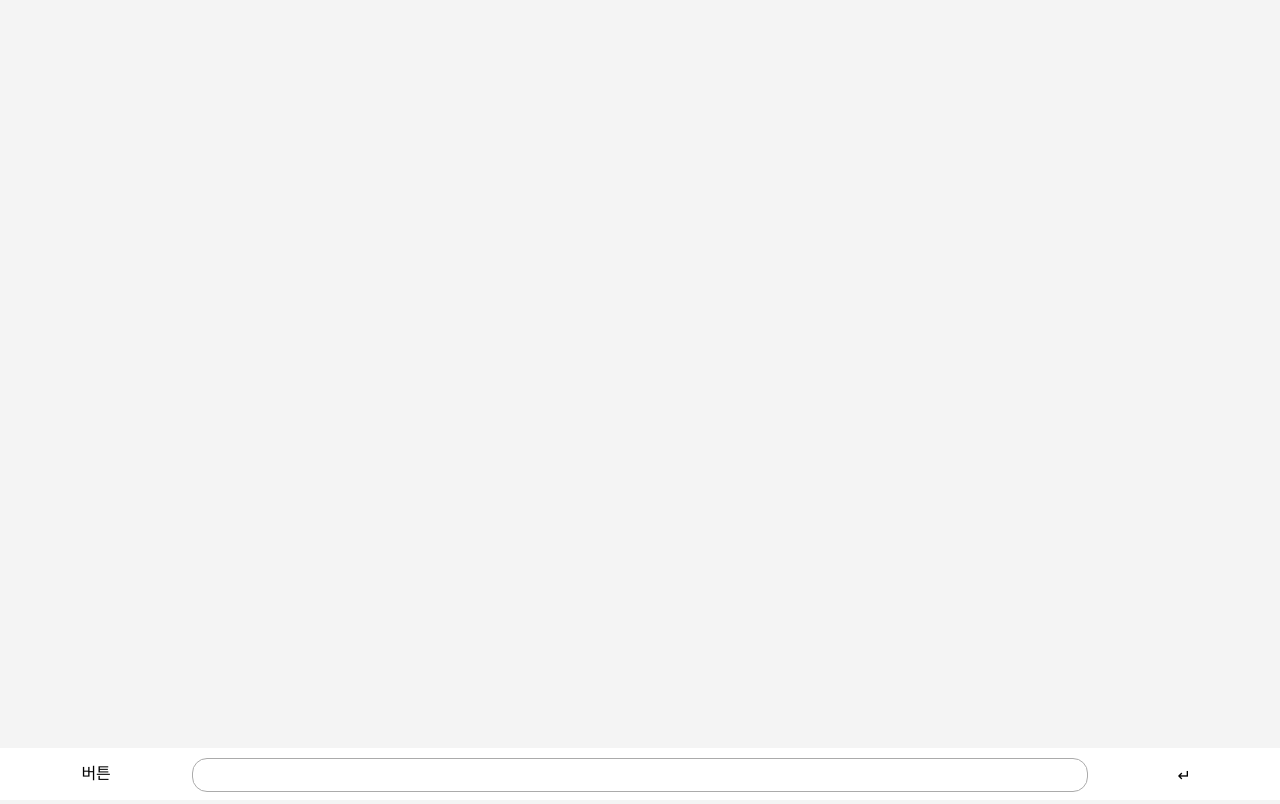
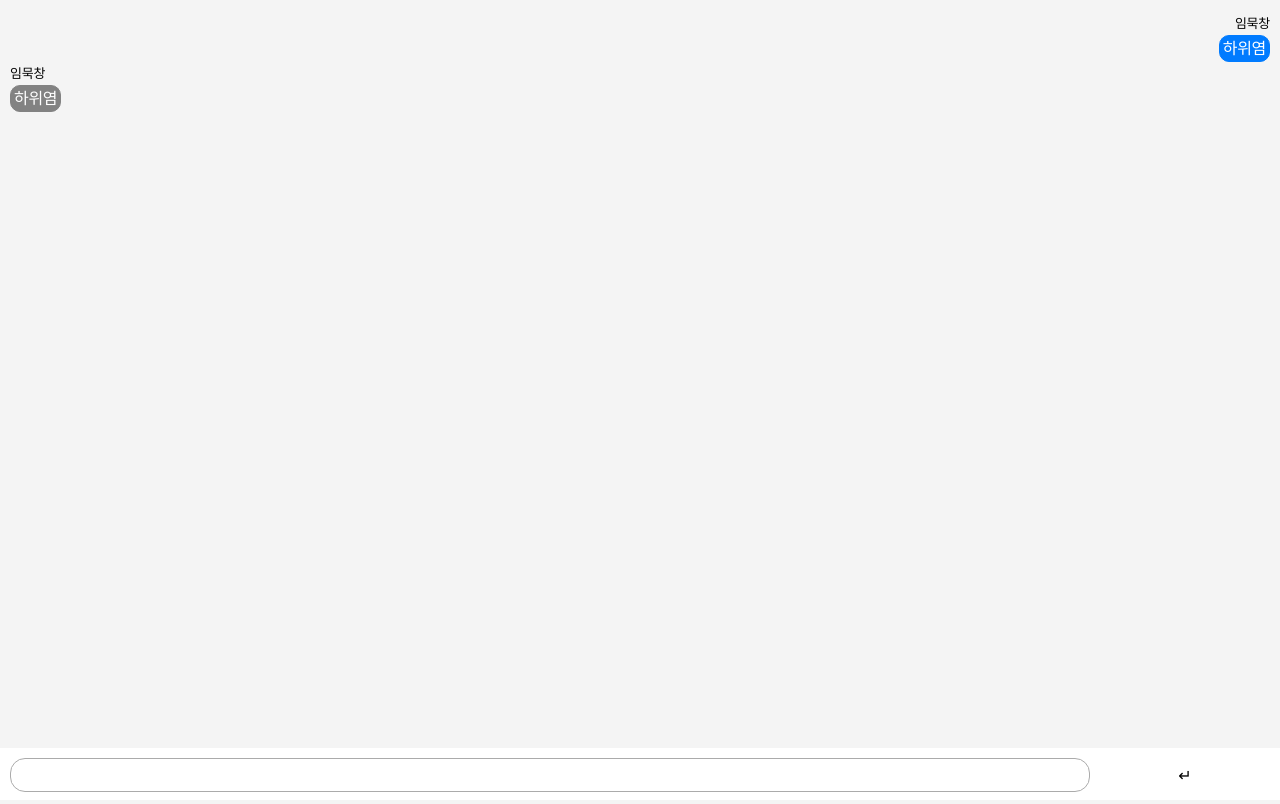
Before and after one commit to blackMoja/chat, a Vue app: page / in a window 1280 px wide. Built offline with nearby package versions, Linux system fonts and the light colour scheme.

Commit message:
[퍼블리싱]
- 채팅 퍼블리싱 완료

```diff
--- a/src/views/chat.vue
+++ b/src/views/chat.vue
@@ -1,10 +1,24 @@
 <template>
 	<div class="container">
-		<div class="contents"></div>
+		<div class="contents">
+			<!-- send -->
+			<div class="contents-line send">
+				<p class="contents-member">
+					<!-- <img src="" /> -->
+					<span class="send send-member">임묵창</span>
+				</p>
+				<p class="contents-msg send send-msg">하위염</p>
+			</div>
+			<!-- receive -->
+			<div class="contents-line receive">
+				<p class="contents-member">
+					<!-- <img src="" /> -->
+					<span class="receive receive-member">임묵창</span>
+				</p>
+				<p class="contents-msg receive receive-msg">하위염</p>
+			</div>
+		</div>
 		<div class="bottom-container">
-			<div class="chat-etc-box">
-				<a href="#" @click.prevent>버튼</a>
-			</div>
 			<div class="chat-textarea-box" id="chatBox">
 				<ResizableTextarea>
 					<textarea class="chat-textarea" ref="chatBox" rows="1" :value="msg" @input="typingMessage"></textarea>
@@ -60,8 +74,46 @@ export default {
 .contents {
 	height: calc(100% - 52px);
 	width: 100%;
+	padding: 10px;
+}
+.contents-line {
+	width: 100%;
+	height: 50px;
+}
+.contents-member {
+	font-size: 13px;
+	padding: 3px 0;
+}
+.contents-msg {
+	border-radius: 10px;
+	padding: 3px;
+}
+.send {
+	clear: both;
+	float: right;
+}
+.send-member {
+	padding: 3px 0;
+}
+.send-msg {
+	border: 1px solid rgb(0, 123, 255);
+	background-color: rgb(0, 123, 255);
+	color: #fff;
+}
+.receive {
+	clear: both;
+	float: left;
+}
+.receive-member {
+	padding: 3px 0;
+}
+.receive-msg {
+	border: 1px solid rgb(130, 130, 130);
+	background-color: rgb(130, 130, 130);
+	color: #fff;
 }
 .bottom-container {
+	padding: 0 0 0 10px;
 	height: 52px;
 	width: 100%;
 	background-color: #fff;
@@ -73,7 +125,7 @@ export default {
 	float: left;
 }
 .chat-textarea-box {
-	width: 70%;
+	width: 85%;
 	float: left;
 }
 .chat-textarea {
```
